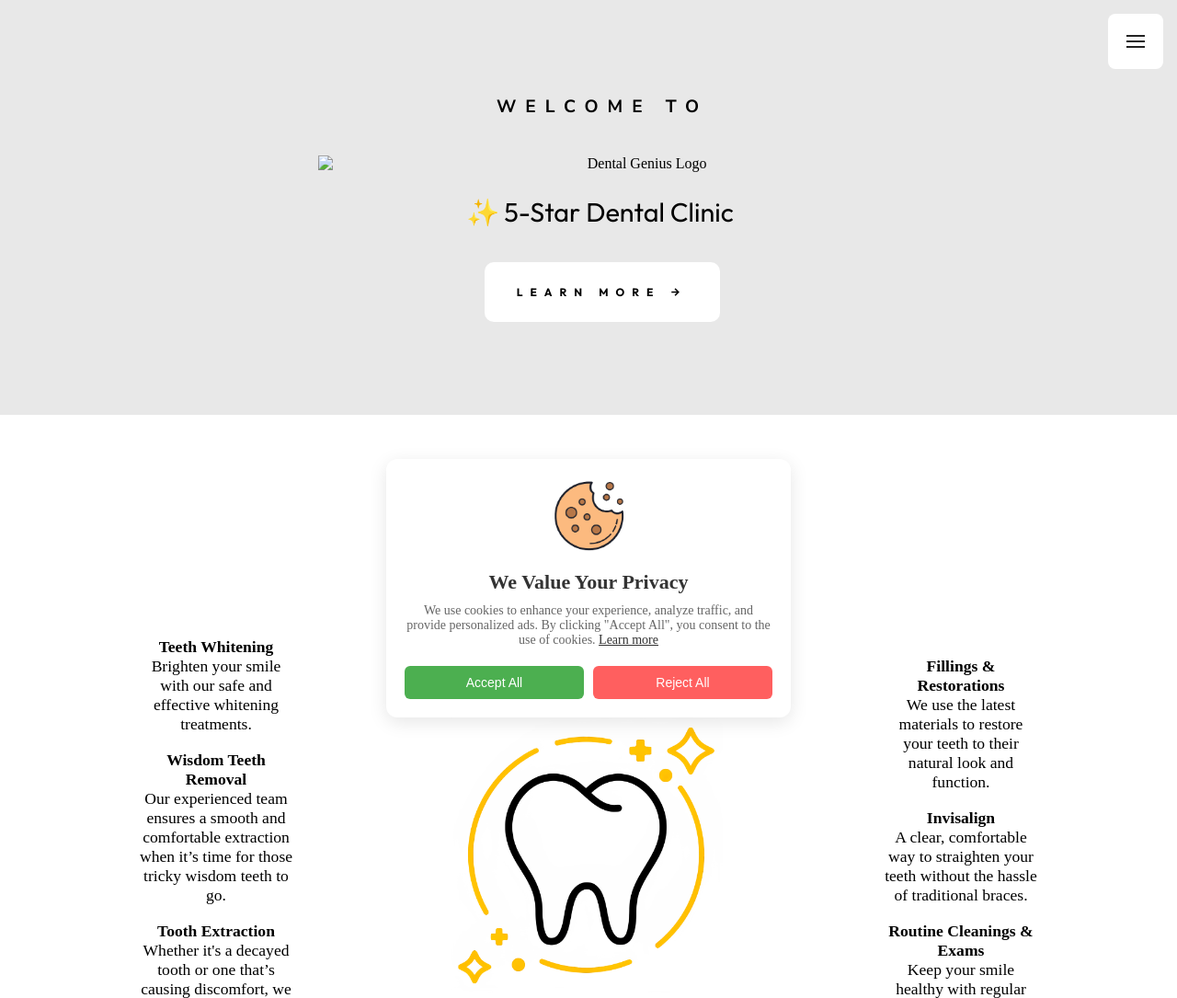
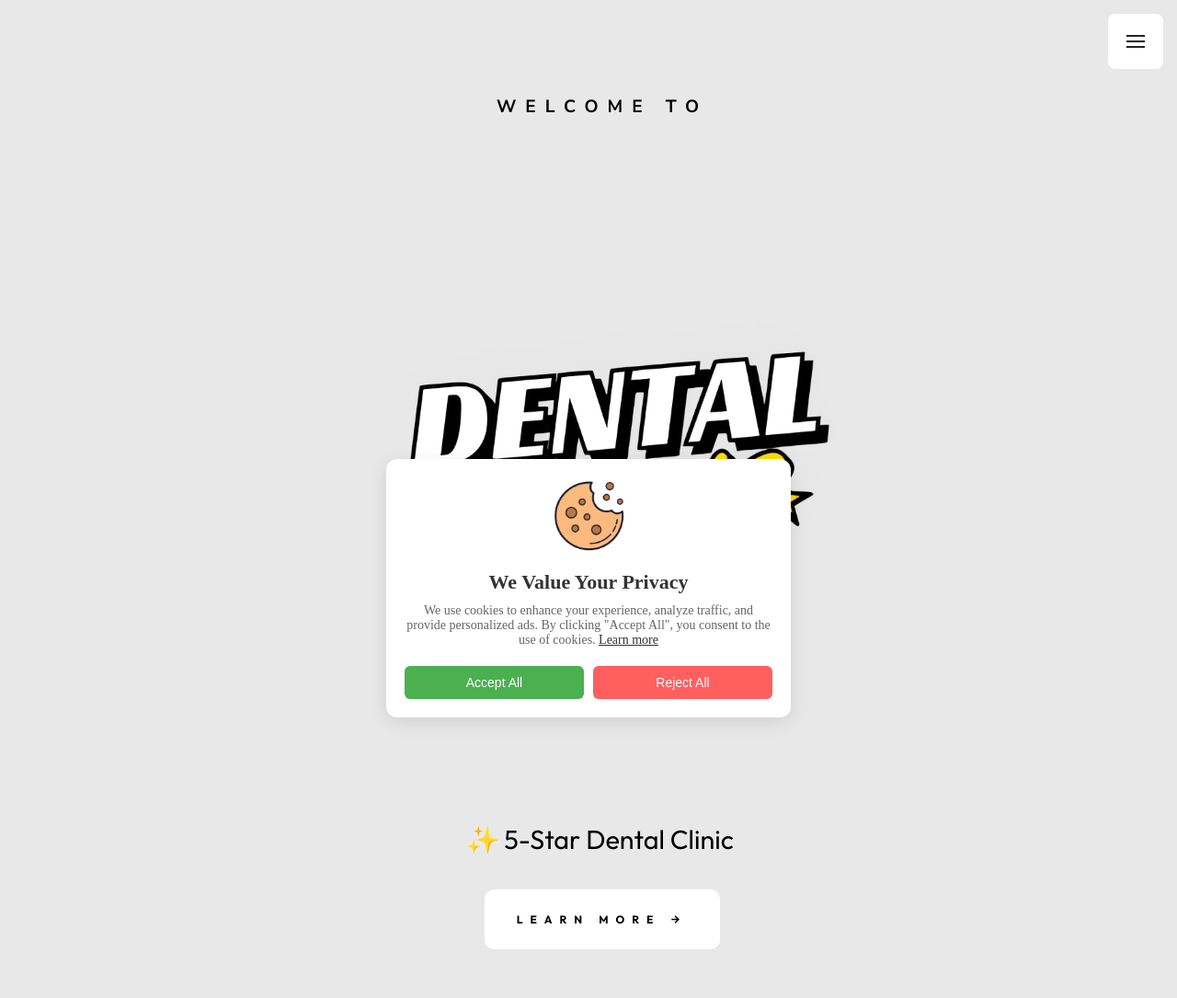
Before and after one commit to ayesha-k317/Dental-Genius, a website: page Home.html in a window 1280 px wide. Shown: the top 1085 px of the page at 92% size. Drawn offline with nearby package versions, Linux system fonts and the light colour scheme.

Commit message:
Update Home.html

```diff
--- a/Home.html
+++ b/Home.html
@@ -60,7 +60,7 @@
     </script>
     <header id="top" class="homepage-header">
         <h1>WELCOME TO</h1>
-        <img src="assets\images\dg_logo1.png" alt="Dental Genius Logo" class="logo">
+        <img src="dg_logo1.png" alt="Dental Genius Logo" class="logo">
         <p>5-Star Dental Clinic</p>
         <a href="#next-section" class="cta-button">LEARN MORE<i class="ri-arrow-right-line"></i></a>
     </header>
```
